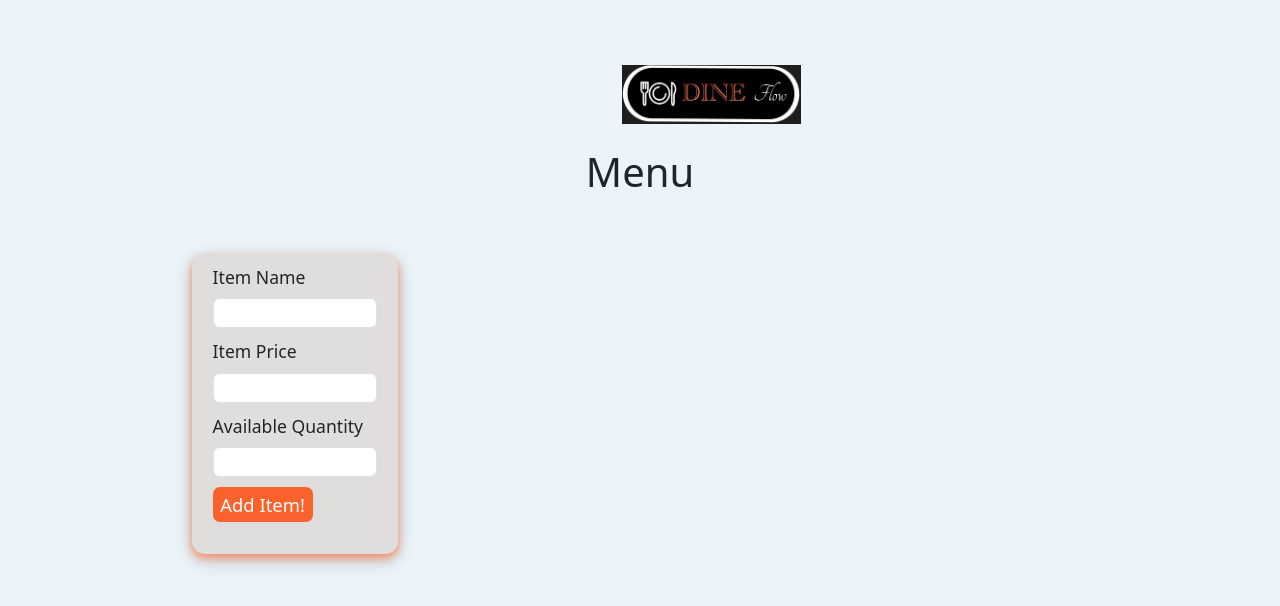
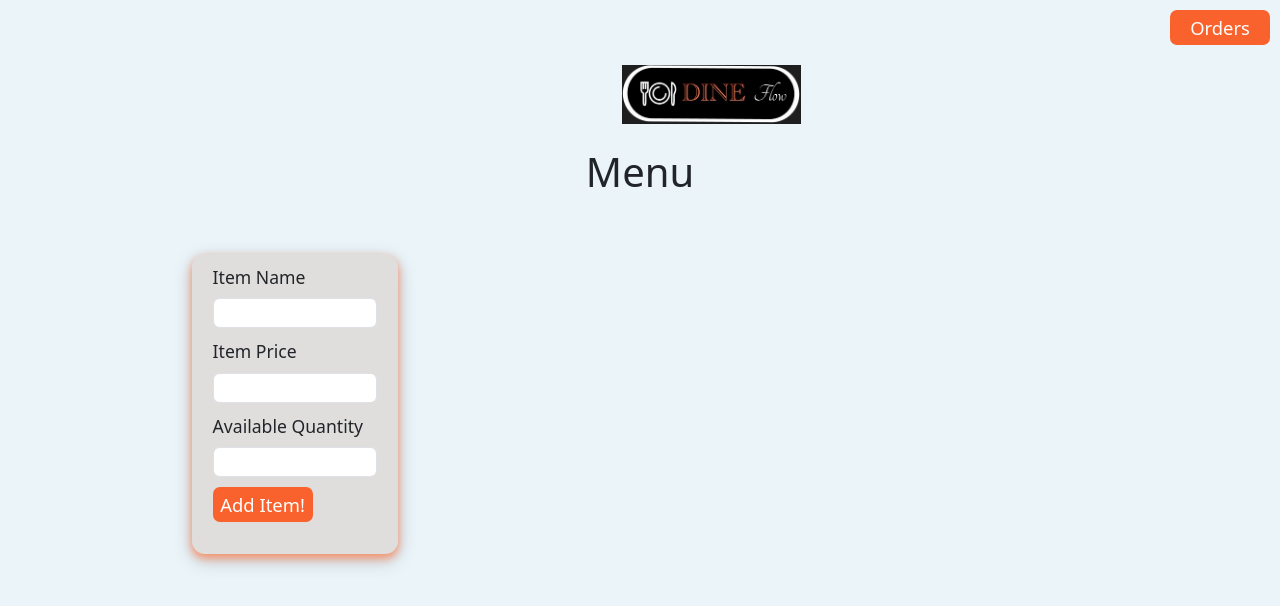
Before and after one commit to Software-Project-F2/Restaurant_Management_System_Frontend, a plain HTML site: page edit-menu.htm in a window 1280 px wide. Drawn offline with nearby package versions, Linux system fonts and the light colour scheme; no server answers.

Commit message:
fix: added missing button to view orders page

```diff
--- a/edit-menu.htm
+++ b/edit-menu.htm
@@ -10,13 +10,14 @@
     <script src="edit-menu.js"></script>
 </head>
 <body onload="displayMenu(1)">
-
     <div class="container-fluid">
-
-
         <section id="menu">
             <img class="mb-4" src="images/logo-img.jpg" alt="logo-img" width="20%" style="margin-left: 430px;">
             <h1>Menu</h1>
+            <button style="position: absolute; top: 10px; right: 10px;" class="butn"
+              onclick="location.href='order-page.htm'">
+              Orders
+            </button>
             <div class="row row1">
                 <div class="col-lg-3 col-md-6">
                     <div class="item-card inp-card" style="text-align: left; padding-top: 5%;">
@@ -36,7 +37,5 @@
         </section>
     </div>
 
-
-
 </body>
 </html>
```
